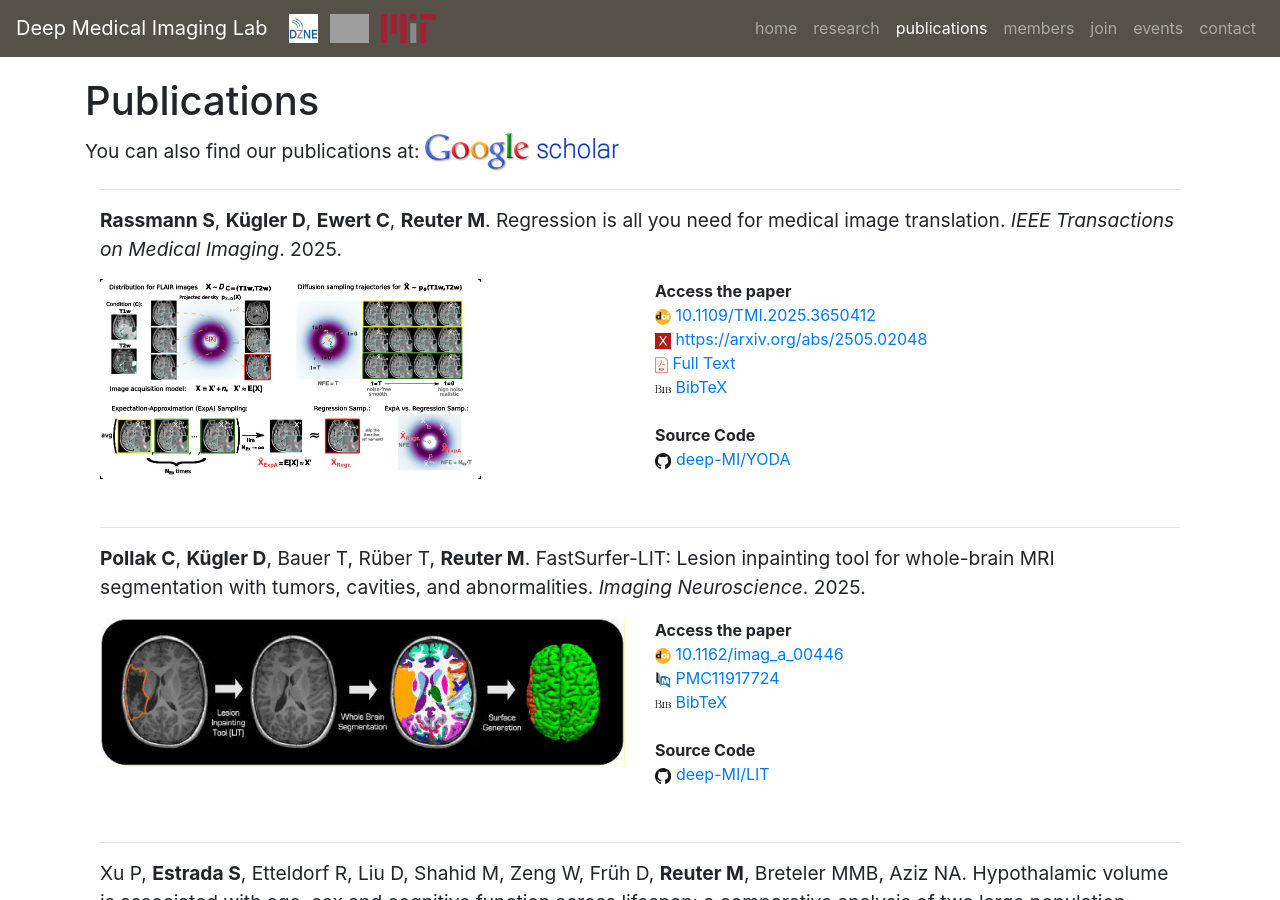
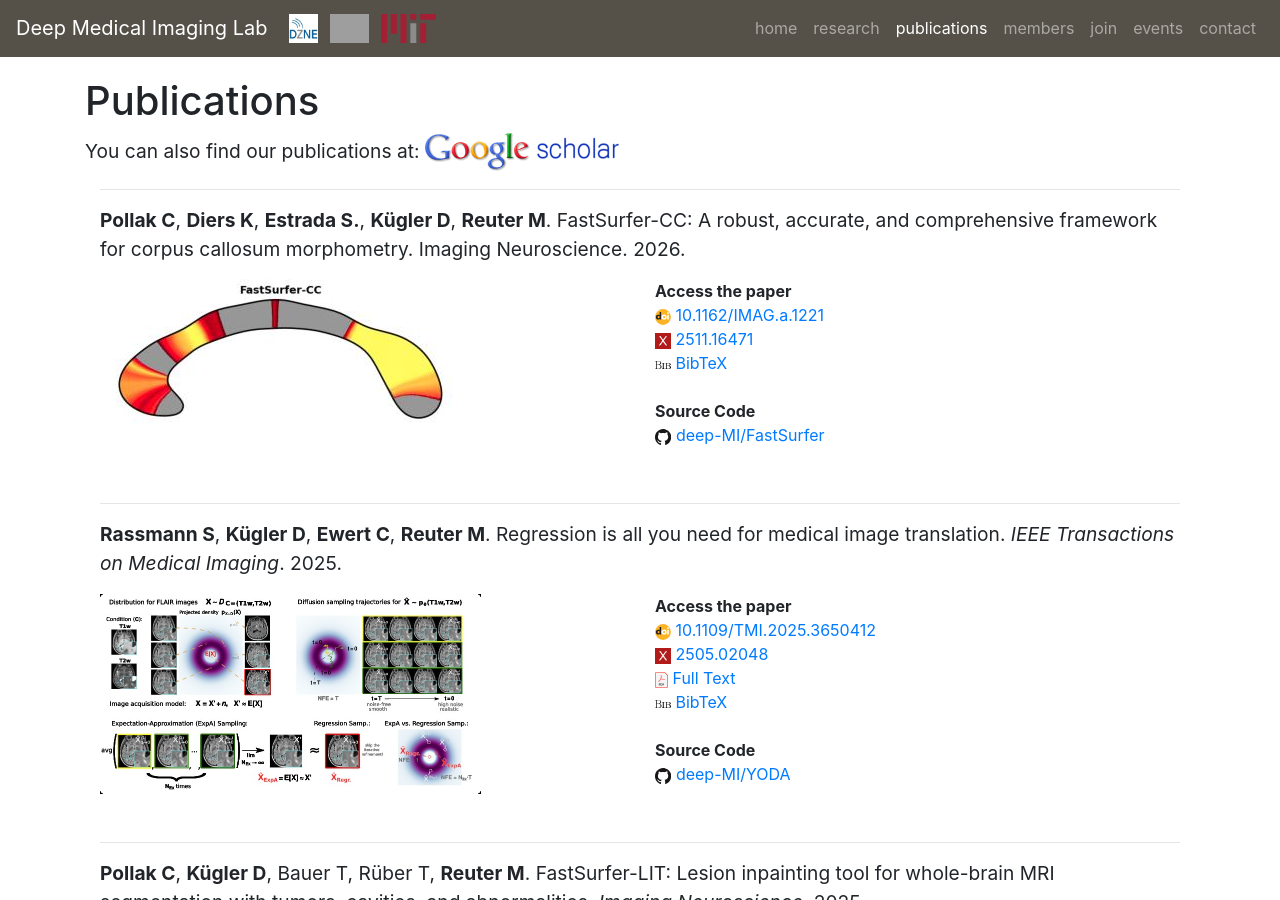
Before and after one commit to Deep-MI/Deep-MI.github.io, a Jekyll site: the page built from publications/index.html, in a window 1280 px wide and 900 px high. Built offline with Jekyll 4.4.1, drawn with Linux system fonts in a browser that asks for light colours; nearby versions of some CDN libraries; comment, search, counter and statistics services are not loaded; grey boxes are pictures that could not be loaded.

Commit message:
added FastSurfer-CC

```diff
--- a/_data/publications.yml
+++ b/_data/publications.yml
@@ -31,6 +31,20 @@
 #       url: 'http://coollab.uni.edu/'
 #
 
+- id: 'pollak_2026'
+  authors: '**Pollak C**, **Diers K**, **Estrada S.**, **Kügler D**, **Reuter M**'
+  title: 'FastSurfer-CC: A robust, accurate, and comprehensive framework for corpus callosum morphometry'
+  journal: 'Imaging Neuroscience'
+  type: 'journal'
+  year: 2026
+  image: '/static/pub/pollak_2026.jpg'
+  bibtex: '/static/pub/pollak_2026.bib'
+  doi: 10.1162/IMAG.a.1221
+  #pmcid: 'PMC11917724'
+  arxiv: 2511.16471
+  github: 'deep-MI/FastSurfer'
+
+
 - id: 'rassmann_2025'
   authors: '**Rassmann S**, **Kügler D**, **Ewert C**, **Reuter M**'
   title: 'Regression is all you need for medical image translation'
@@ -39,7 +53,7 @@
   year: 2025
   image: '/static/pub/rassmann_2025.jpg'
   bibtex: '/static/pub/rassmann_2025.bib'
-  arxiv: 'https://arxiv.org/abs/2505.02048'
+  arxiv: 2505.02048
   doi: '10.1109/TMI.2025.3650412'
   pdf: 'https://ieeexplore.ieee.org/stamp/stamp.jsp?tp=&arnumber=11322583'
   github: 'deep-MI/YODA'
--- /dev/null
+++ b/static/pub/pollak_2026.bib
@@ -0,0 +1,6 @@
+@article{pollak2026fastsurfercc,
+  title={FastSurfer-CC: A robust, accurate, and comprehensive framework for corpus callosum morphometry},
+  author={Pollak, Clemens and Diers, Kersten and Estrada, Santiago and K{\"u}gler, David and Reuter, Martin},
+  journal={arXiv preprint arXiv:2511.16471},
+  year={2025}
+}
```
Also changed, not shown: _data/members.yml (+8 -4 lines), static/pub/pollak_2026.jpg (added).
